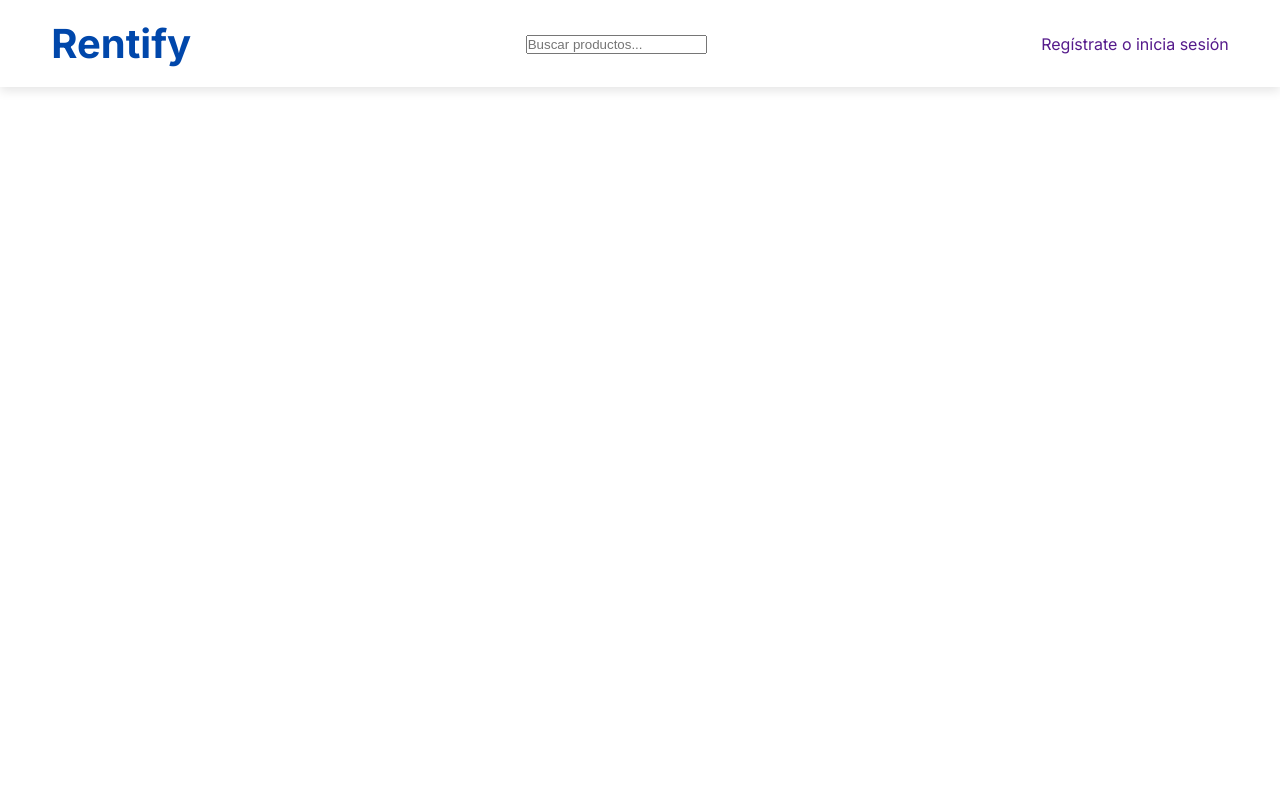
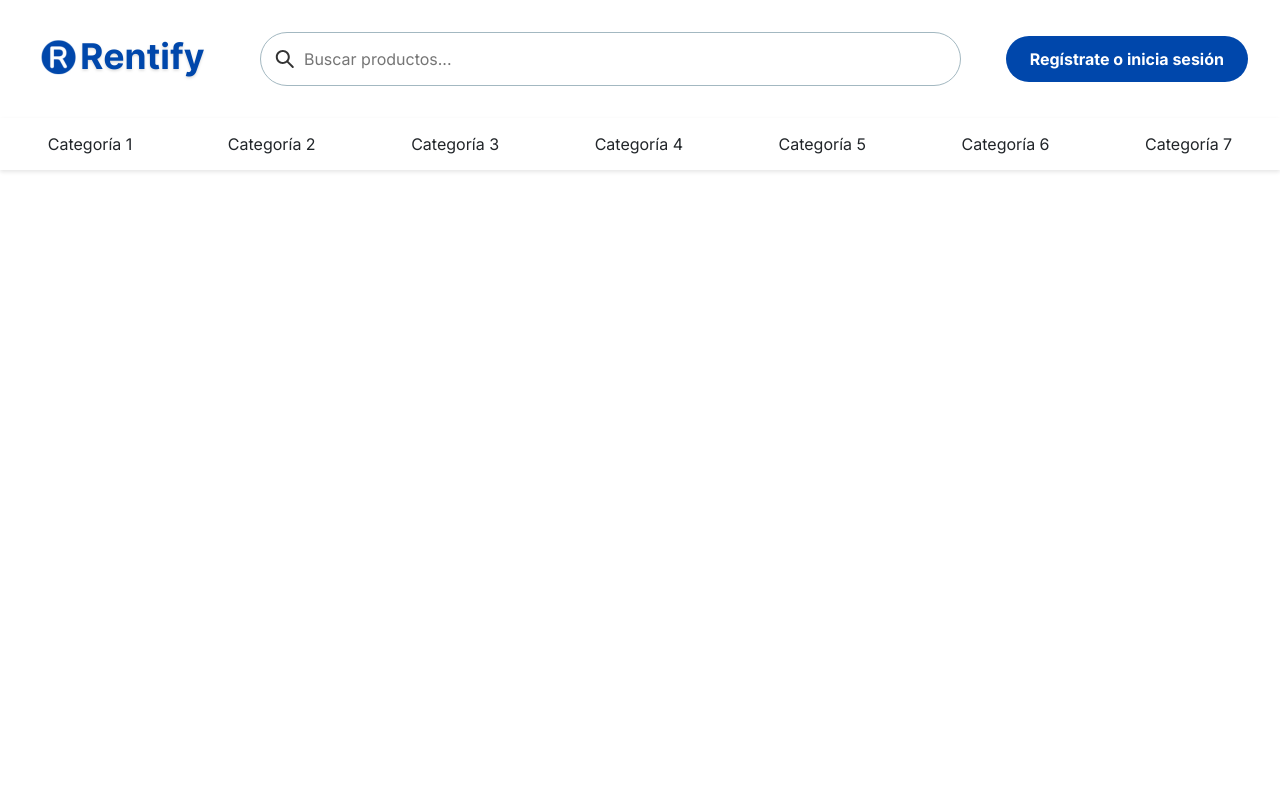
Before and after one commit to Elo152/plataforma-alquiler, a PHP site: page / in a window 1280 px wide. Run offline with PHP 8.4, Linux system fonts and the light colour scheme.

Commit message:
Editado header

```diff
--- a/public/css/styles.css
+++ b/public/css/styles.css
@@ -8,25 +8,65 @@ body{
     grid-template-rows: auto 1fr auto;
     min-height: 100dvh;
     font-family: 'Inter', sans-serif;
-}
-
-header {
-    padding: 1.2rem;
-    box-shadow: 0px 4px 10px rgba(0, 0, 0, 0.1);
+    color: #212529;
 }
 
 .header-content{
     display: flex;
     justify-content: space-between;
     align-items: center;
-    padding: 0rem 2rem 0rem 2rem;
+    padding: 2rem;
 }
 
-.logo a h1{
-    color:#0047AB;
-    font-size: 40px;
+.search-container {
+    display: flex;
+    align-items: center;
+    position: relative;
+}
+
+.search-icon {
+    position: absolute;
+    padding-left: 0.8rem;
+}
+
+.search {
+    padding: 1rem 1rem 1rem 2.7rem;
+    border: 1.2px solid #A3B8C1;
+    border-radius: 2rem;
+    font-family: 'Inter', sans-serif;
+    font-size: medium;
+    width: 40rem;
+}
+
+.button {
+    background-color: #0047AB;
+    color: white;
+    font-weight: bold;
+    padding: 0.8rem 1.5rem;
+    border-radius: 2rem;
+    transition: background-color 0.3s ease;
+}
+
+.button:hover {
+    background-color: #003580;
 }
 
 a{
     text-decoration: none;
+    color: #212529;
 }
+
+nav > a:hover{
+    text-decoration: underline;
+}
+
+.categories-menu {
+    padding: 1rem 0;
+    box-shadow: 0 2px 4px rgba(0, 0, 0, 0.1);
+}
+
+.categories-menu nav {
+    display: flex;
+    justify-content: space-around;
+    align-items: center;
+}
--- a/src/views/header.php
+++ b/src/views/header.php
@@ -4,15 +4,18 @@ session_start();
 <header>
     <div class="header-content">
         <div class="logo">
-        <a href="index.php"><h1>Rentify</h1></a>
+            <a href="index.php">
+                <img src="images/logo-home.png" alt="logo-home">
+            </a>
         </div>
-
         <div class="search-bar">
             <form action="" method="get">
-                <input type="text" id="search" name="search" placeholder="Buscar productos..." required>
+                <div class="search-container">
+                    <svg class="search-icon" fill="none" height="24" viewBox="0 0 24 24" width="24" xmlns="http://www.w3.org/2000/svg"><path clip-rule="evenodd" d="M14.1922 15.6064C13.0236 16.4816 11.5723 17 10 17C6.13401 17 3 13.866 3 10C3 6.13401 6.13401 3 10 3C13.866 3 17 6.13401 17 10C17 11.5723 16.4816 13.0236 15.6064 14.1922L20.707 19.2929C21.0976 19.6834 21.0976 20.3166 20.707 20.7071C20.3165 21.0976 19.6834 21.0976 19.2928 20.7071L14.1922 15.6064ZM15 10C15 12.7614 12.7614 15 10 15C7.23858 15 5 12.7614 5 10C5 7.23858 7.23858 5 10 5C12.7614 5 15 7.23858 15 10Z" fill="rgba(51, 51, 51, 1)" fill-rule="evenodd"></path></svg>
+                    <input type="text" id="search" name="search" class="search" placeholder="Buscar productos..." required>
+                </div>
             </form>
         </div>
-
         <div class="login">
             <?php
             if (isset($_SESSION['usuario'])) {
@@ -21,6 +24,16 @@ session_start();
             }
             ?>
         </div>
-
+    </div>
+    <div class="categories-menu">
+        <nav>
+            <a href="#">Categoría 1</a>
+            <a href="#">Categoría 2</a>
+            <a href="#">Categoría 3</a>
+            <a href="#">Categoría 4</a>
+            <a href="#">Categoría 5</a>
+            <a href="#">Categoría 6</a>
+            <a href="#">Categoría 7</a>
+        </nav>
     </div>
 </header>
```
Also changed, not shown: public/images/logo-home.png (added).
